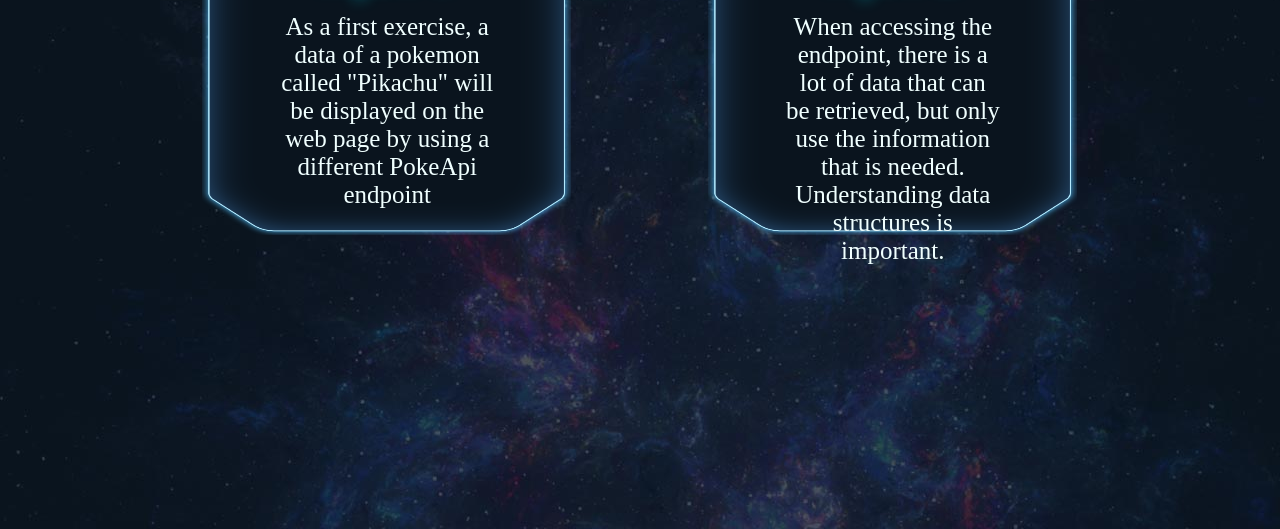
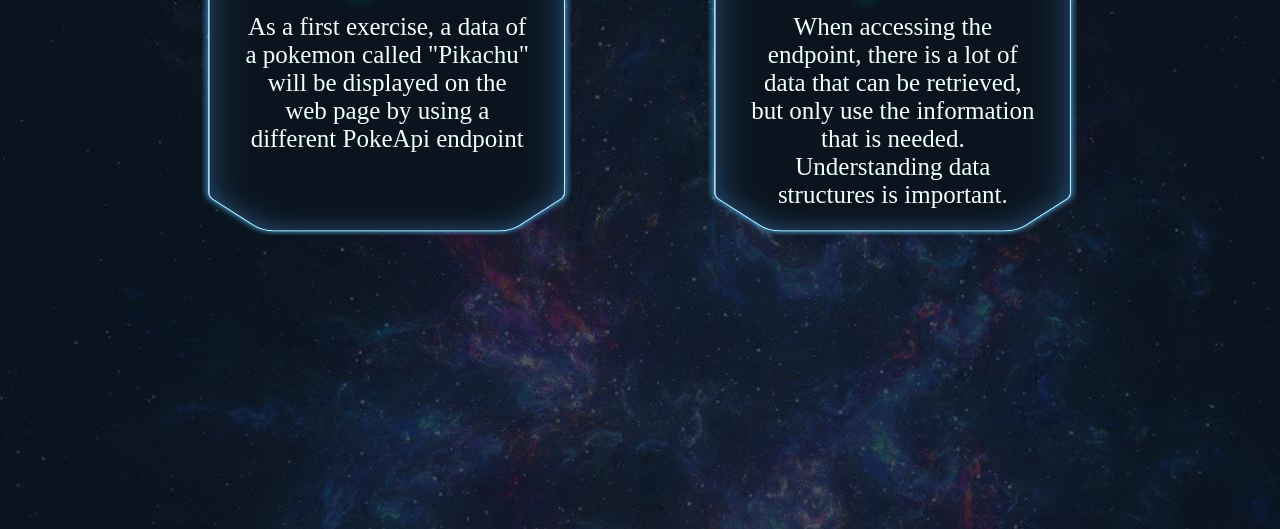
Before and after one commit to Limninzz/Pikachu, a plain HTML site: page index.html in a window 1280 px wide. Shown: the part 271-800 px from the top of the page. Drawn offline with Linux system fonts and the light colour scheme.

Commit message:
update-styling

```diff
--- a/assets/css/style.css
+++ b/assets/css/style.css
@@ -24,7 +24,7 @@ body {
 
 }
 .box div > p {
-    margin: 60px 145px;
+    margin: 60px 110px;
     font-size: 25px;
 }
 a {
```
